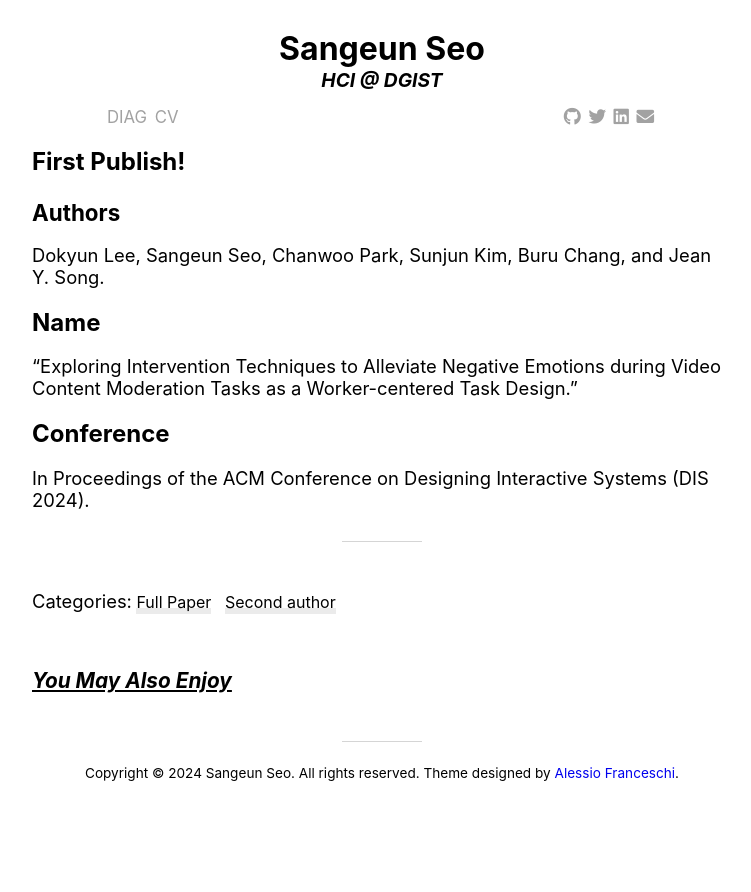
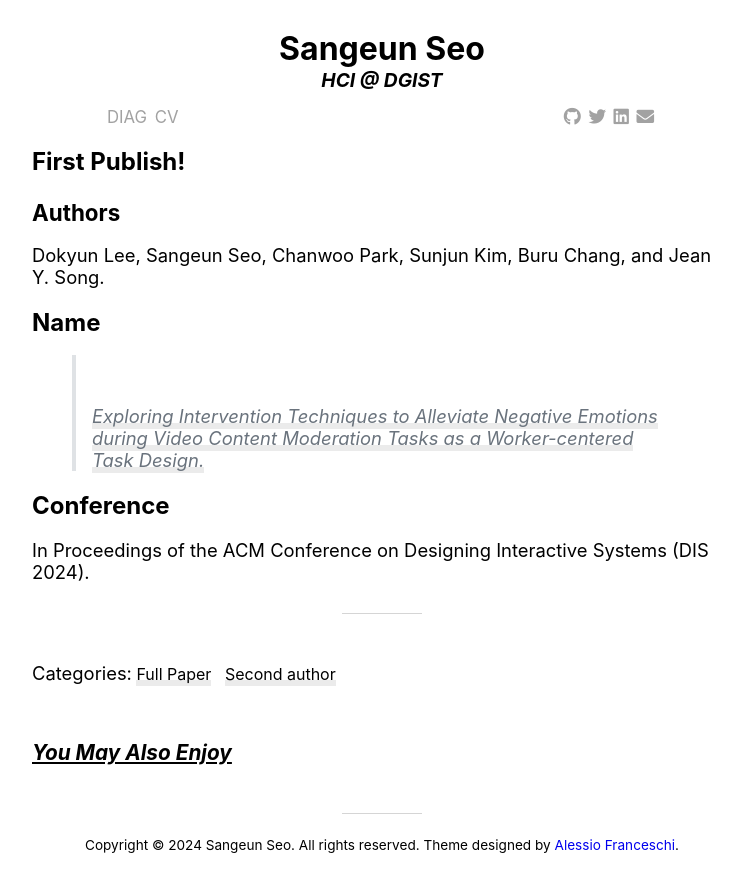
Before and after one commit to seseo98/my-homepage, a Jekyll site: the page built from _posts/2020-05-20-write-a-post.md, in a window 1280 px wide. Shown: the top 892 px of the page, without its empty margins (258-1009 px from the left). Built offline with Jekyll 4.4.1, drawn with Linux system fonts in a browser that asks for light colours; nearby versions of some CDN libraries; comment, search, counter and statistics services are not loaded; part of the change alters nothing that is shown.

```diff
--- a/_posts/2020-05-20-write-a-post.md
+++ b/_posts/2020-05-20-write-a-post.md
@@ -11,7 +11,7 @@ customexcerpt: "Exploring Intervention Techniques to Alleviate Negative Emotions
 Dokyun Lee, Sangeun Seo, Chanwoo Park, Sunjun Kim, Buru Chang, and Jean Y. Song.
 
 ## Name
-"Exploring Intervention Techniques to Alleviate Negative Emotions during Video Content Moderation Tasks as a Worker-centered Task Design."
+><cite><a href="https://dl.acm.org/doi/pdf/10.1145/3643834.3660708">Exploring Intervention Techniques to Alleviate Negative Emotions during Video Content Moderation Tasks as a Worker-centered Task Design.</a></cite>
 
 ## Conference
 In Proceedings of the ACM Conference on Designing Interactive Systems (DIS 2024).
```
